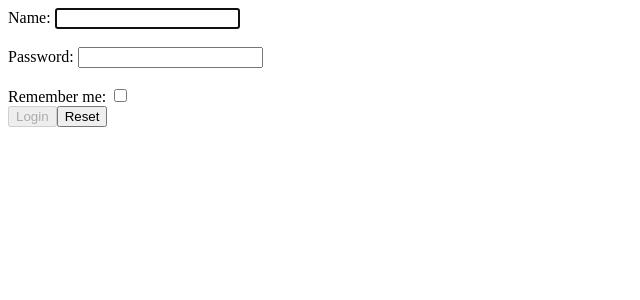
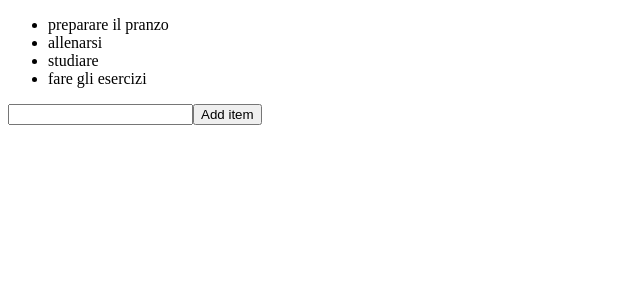
Before and after one commit to AnastasiaGandolfi/Esercizi_React, a React (Create React App) app in the folder my-app/: page / in a window 1280 px wide. Shown: the top 300 px of the page, without its empty margins (0-640 px from the left). Built offline with nearby package versions, Linux system fonts and the light colour scheme.

Commit message:
exercise done

```diff
--- a/my-app/src/App.js
+++ b/my-app/src/App.js
@@ -1,6 +1,5 @@
 import React from "react";
-// import Login from "./Login";
-import UncontrolledLogin from "./UncontrolledLogin";
+import TodoList from "./TodoList";
 
 export class App extends React.Component {
     handleOnLogin = (loginData) => {
@@ -9,7 +8,7 @@ export class App extends React.Component {
     render() {
         return(
             <div>
-                <UncontrolledLogin onLogin={this.handleOnLogin} />
+                <TodoList />
             </div>
         )
     }
--- /dev/null
+++ b/my-app/src/TodoList.js
@@ -0,0 +1,31 @@
+// Create a TodoList component that renders a ul tag with a li tag for each item contained in the items state variable. The items state variable should be an array of strings. The TodoList component should also contain an input tag and a button. When the button is clicked, the event handler should add the value of the input tag to the items array.
+
+import React, { Component } from 'react'
+
+export default class TodoList extends Component {
+    constructor(props) {
+        super(props);
+        this.state = {
+            items: ["preparare il pranzo", "allenarsi", "studiare", "fare gli esercizi"]
+        }
+    }
+    handleAddItem = (event) => {
+        event.preventDefault()
+        let newValue = document.getElementById('input').value
+        this.setState((prevState) => ({ items: [...prevState.items, newValue] }))
+        document.getElementById('input').value = '';
+    }
+    render() {
+        return (
+            <div>
+                <form onSubmit={this.handleAddItem}>
+                    <ul>
+                        {this.state.items.map(item => <li>{item}</li>)}
+                    </ul>
+                    <input type="text" id="input"></input>
+                    <button type='submit' >Add item</button>
+                </form>
+            </div>
+        )
+    }
+}
--- a/my-app/src/UncontrolledLogin.js
+++ b/my-app/src/UncontrolledLogin.js
@@ -1,5 +1,3 @@
-// Modify the UncontrolledLogin component so that the username input is automatically focused when the component renders the first time.
-
 import React, { createRef } from 'react'
 
 export default class UncontrolledLogin extends React.Component {
```
